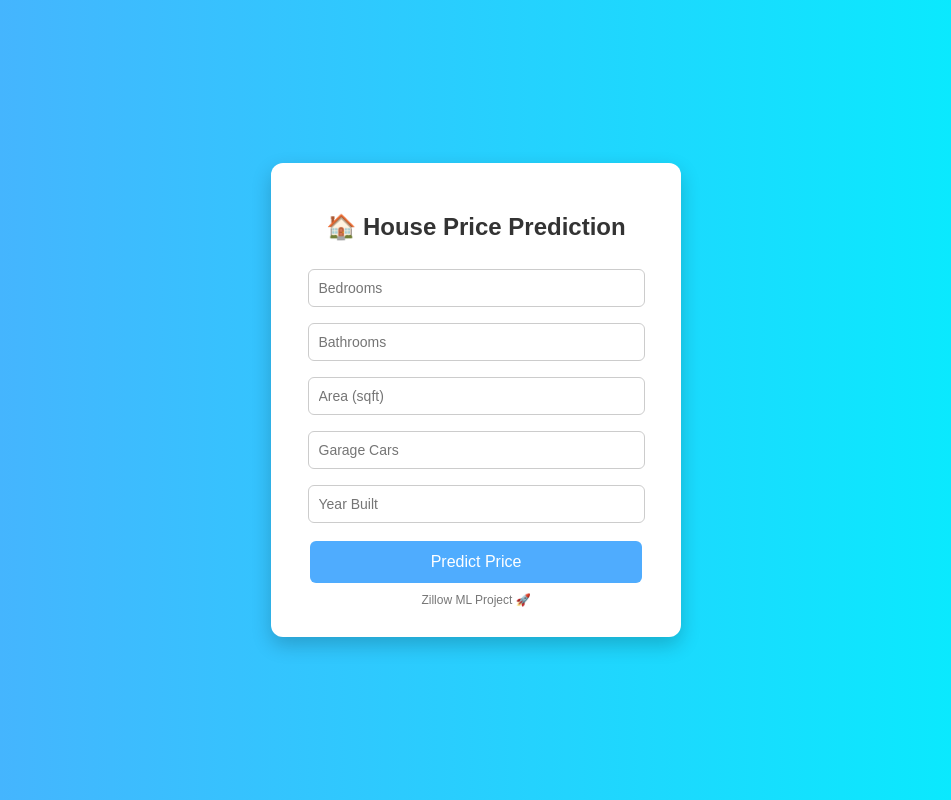
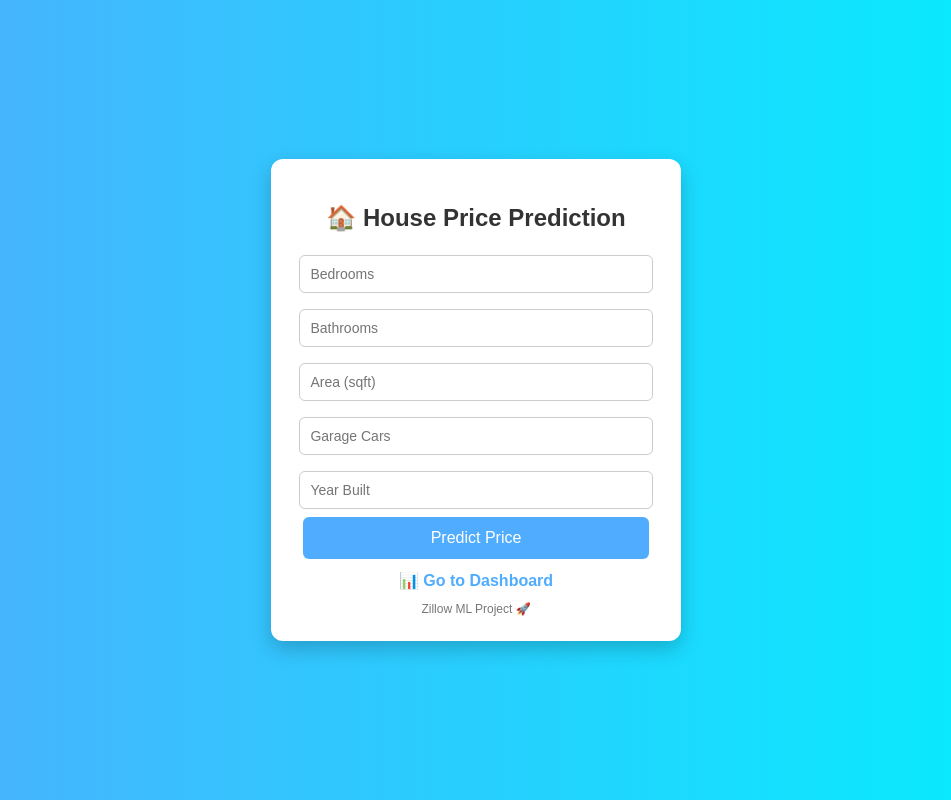
Before and after one commit to suryarsuresh1258/house-price-app, a Flask app: page / in a window 1280 px wide. Shown: the whole page, without its empty margins (164-1115 px from the left). Run offline with Flask 3, Linux system fonts and the light colour scheme; parts of the project's set-up code (start-up, migrations or seed data) failed here and were passed over.

Commit message:
Update index.html

```diff
--- a/templates/index.html
+++ b/templates/index.html
@@ -1,7 +1,9 @@
 <!DOCTYPE html>
-<html>
+<html lang="en">
 <head>
-    <title>Zillow House Price Prediction</title>
+    <meta charset="UTF-8">
+    <meta name="viewport" content="width=device-width, initial-scale=1.0">
+    <title>House Price Prediction</title>
 
     <style>
         body {
@@ -16,20 +18,20 @@
 
         .container {
             background: white;
-            padding: 30px;
+            padding: 25px;
             border-radius: 12px;
-            width: 350px;
-            box-shadow: 0px 8px 20px rgba(0,0,0,0.2);
+            width: 360px;
+            box-shadow: 0 8px 20px rgba(0,0,0,0.2);
             text-align: center;
         }
 
         h2 {
-            margin-bottom: 20px;
+            margin-bottom: 15px;
             color: #333;
         }
 
         input {
-            width: 90%;
+            width: 92%;
             padding: 10px;
             margin: 8px 0;
             border-radius: 6px;
@@ -38,7 +40,7 @@
         }
 
         button {
-            width: 95%;
+            width: 96%;
             padding: 12px;
             background: #4facfe;
             border: none;
@@ -46,7 +48,6 @@
             font-size: 16px;
             border-radius: 6px;
             cursor: pointer;
-            margin-top: 10px;
         }
 
         button:hover {
@@ -54,7 +55,7 @@
         }
 
         .result {
-            margin-top: 20px;
+            margin-top: 15px;
             padding: 12px;
             background: #d4edda;
             color: #155724;
@@ -78,9 +79,21 @@
         }
 
         .footer {
-            margin-top: 10px;
+            margin-top: 12px;
             font-size: 12px;
             color: #777;
+        }
+
+        .link {
+            margin-top: 12px;
+            display: block;
+            color: #4facfe;
+            text-decoration: none;
+            font-weight: bold;
+        }
+
+        .link:hover {
+            text-decoration: underline;
         }
     </style>
 </head>
@@ -90,11 +103,11 @@
         <h2>🏠 House Price Prediction</h2>
 
         <form action="/predict" method="POST">
-            <input type="number" name="bedroomcnt" placeholder="Bedrooms" required>
-            <input type="number" name="bathroomcnt" placeholder="Bathrooms" required>
-            <input type="number" name="calculatedfinishedsquarefeet" placeholder="Area (sqft)" required>
-            <input type="number" name="garagecarcnt" placeholder="Garage Cars" required>
-            <input type="number" name="yearbuilt" placeholder="Year Built" required>
+            <input type="number" name="bedroomcnt" placeholder="Bedrooms" step="1" required>
+            <input type="number" name="bathroomcnt" placeholder="Bathrooms" step="0.5" required>
+            <input type="number" name="calculatedfinishedsquarefeet" placeholder="Area (sqft)" step="50" required>
+            <input type="number" name="garagecarcnt" placeholder="Garage Cars" step="1" required>
+            <input type="number" name="yearbuilt" placeholder="Year Built" step="1" required>
 
             <button type="submit">Predict Price</button>
         </form>
@@ -112,8 +125,10 @@
         {% endif %}
 
         {% if plot_url %}
-        <img src="{{ url_for('static',filename = plot_url) }}" alt="Feature Importance">
+        <img src="{{ url_for('static', filename=plot_url) }}" alt="Feature Importance">
         {% endif %}
+
+        <a href="/dashboard" class="link">📊 Go to Dashboard</a>
 
         <div class="footer">
             Zillow ML Project 🚀
```
